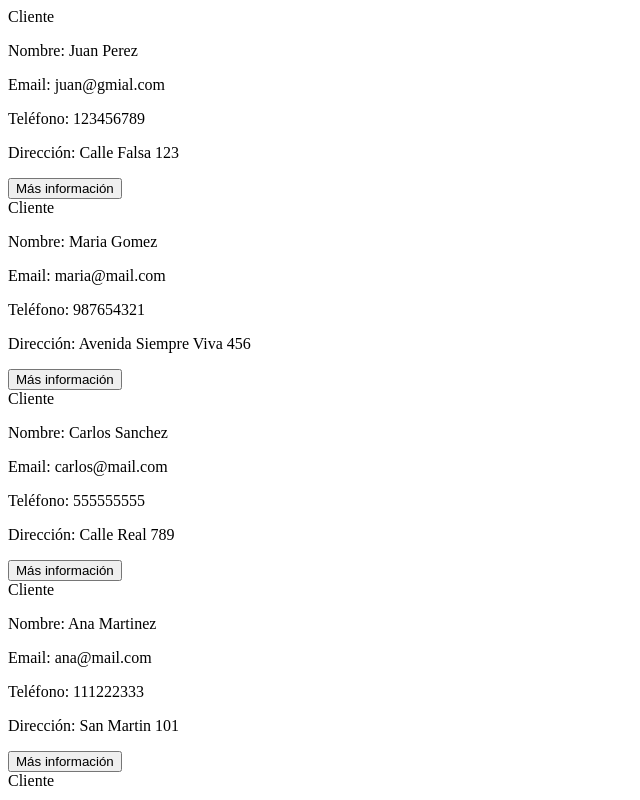
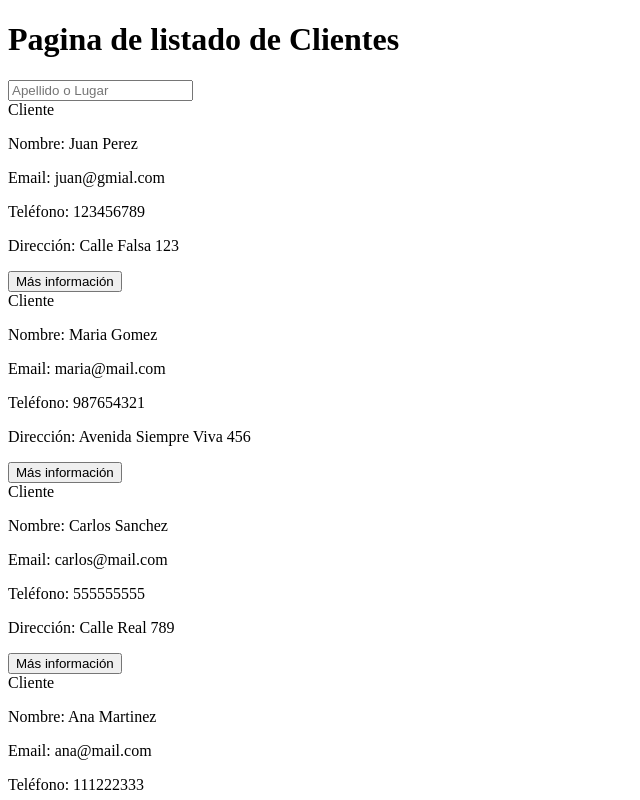
Before and after one commit to valenan/pv_tp_final_grupo2, a React (Vite) app: page / in a window 1280 px wide. Shown: the top 800 px of the page, without its empty margins (0-640 px from the left). Built offline with nearby package versions, Linux system fonts and the light colour scheme.

Commit message:
Implementacion busqueda dinamica - Angulo, Chosco

```diff
--- a/src/views/ListaClientes.jsx
+++ b/src/views/ListaClientes.jsx
@@ -1,9 +1,10 @@
-import { use, useState } from 'react';
+import { useState } from 'react';
 import clientesService from '../services/clientesService';
 import ClienteCard from '../components/ClienteCard';
 import Row from 'react-bootstrap/Row';
 import Col from 'react-bootstrap/Col';
 import { Container } from 'react-bootstrap';
+import { Form } from 'react-bootstrap';
 
 function ListaClientes() {
     const [clientes, setClientes] = useState(
@@ -17,8 +18,15 @@ function ListaClientes() {
     };
     return (
         <div>
+            <h1>Pagina de listado de Clientes</h1>
             <div className='buscador'>
-
+            <Form>
+            <Form.Control
+            placeholder='Apellido o Lugar'
+            value={busqueda}
+            onChange={handleBusqueda}
+            ></Form.Control>
+            </Form>
             </div>
         {clientes.map(cliente => (
                 <ClienteCard
```
